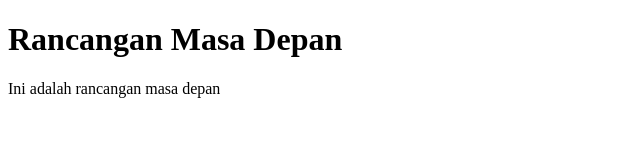
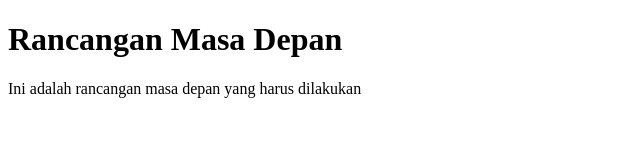
Before and after one commit to eldhiBagus/test-git, a plain HTML site: page index.html in a window 1280 px wide. Shown: the whole page, without its empty margins (0-640 px from the left). Drawn offline with Linux system fonts and the light colour scheme.

Commit message:
menambahkan isi paragraph

```diff
--- a/index.html
+++ b/index.html
@@ -7,6 +7,6 @@
 <body>
 	<h1>Rancangan Masa Depan</h1>
 
-	<p>Ini adalah rancangan masa depan</p>
+	<p>Ini adalah rancangan masa depan yang harus dilakukan</p>
 </body>
 </html>
```
